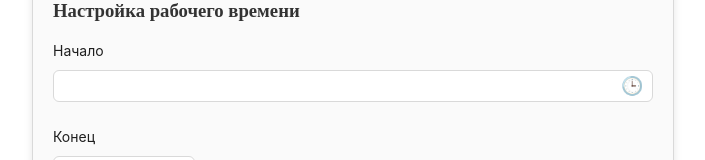
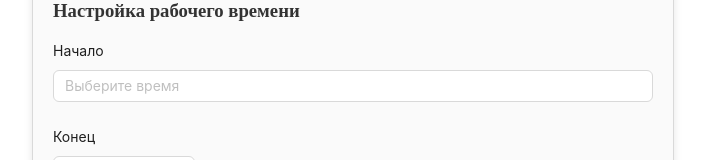
Before and after one commit to mlproger/test_vue_spec_bot, a Vue app: page / in a window 1280 px wide. Both pictures are taken after a click on the button "Редактировать информацию". Shown: the part 336-496 px from the top of the page, without its empty margins (287-992 px from the left). Built offline with nearby package versions, Linux system fonts and the light colour scheme.

Commit message:
Update ServicesForm.vue

```diff
--- a/src/components/ServicesForm.vue
+++ b/src/components/ServicesForm.vue
@@ -89,18 +89,25 @@
       <h3 style="margin-top: 20px;">Настройка рабочего времени</h3>
       <a-form layout="vertical">
         <a-form-item label="Начало">
-            <div class="time-picker-wrapper" @click="showPicker">
+            <a-input
+                readonly
+                @click="openTimePicker"
+                :value="formattedTime"
+                placeholder="Выберите время"
+            />
+            <a-modal
+                v-model:visible="isModalVisible"
+                title="Выберите время"
+                @cancel="closeTimePicker"
+                @ok="closeTimePicker"
+            >
             <a-time-picker
                 ref="timePicker"
                 v-model="startTime"
                 @change="onStartTimeChange"
                 format="HH:mm"
-                    placeholder=""
-                    :style="{ width: '100%' }"
-                    :tabindex="-1"
             />
-                <span class="time-icon">🕒</span>
-            </div>
+            </a-modal>
         </a-form-item>
         <a-form-item label="Конец">
           <a-time-picker v-model="endTime" @change="onEndTimeChange" format="HH:mm" placeholder=""/>
@@ -137,22 +144,22 @@ export default {
       selectedCategory: null,
       cost: null,
       startTime: null,
+      isModalVisible: false,
       endTime: null,
       days: ['Пн', 'Вт', 'Ср', 'Чт', 'Пт', 'Сб', 'Вс'],
       workingDays: [],
       services: [],
       userId: null, // примерный ID пользователя
       editMode: false,
-      isModalVisible: false,
       base_url: "https://73c3-188-243-183-39.ngrok-free.app"
     };
   },
   computed: {
     formattedStartTime() {
-      return this.startTime ? this.formatTime(this.startTime) : 'Не установлено';
+      return this.startTime ? this.formatTime(this.startTime) : '';
     },
     formattedEndTime() {
-      return this.endTime ? this.formatTime(this.endTime) : 'Не установлено';
+      return this.endTime ? this.formatTime(this.endTime) : '';
     },
   },
   mounted() {
@@ -173,8 +180,11 @@ export default {
     showModal() {
       this.isModalVisible = true;
     },
-    showPicker() {
-      this.$refs.timePicker.showPicker();
+    openTimePicker() {
+      this.isModalVisible = true;
+    },
+    closeTimePicker() {
+      this.isModalVisible = false;
     },
     handleCancel() {
       this.isModalVisible = false;
```
Lines whose indentation alone changed are shown as unchanged.
